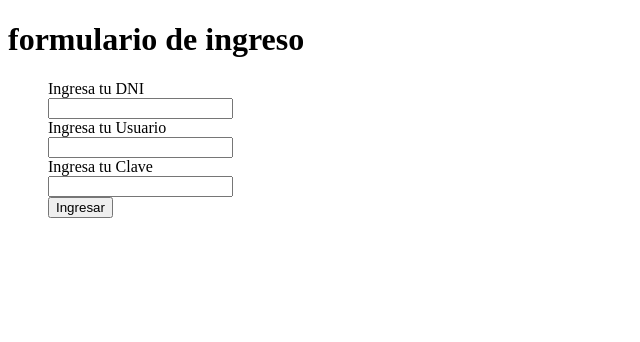
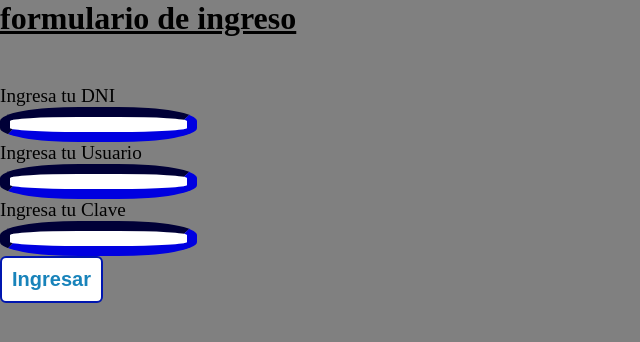
Before and after one commit to kaohhs/codoacodo, a plain HTML site: page ej02.html in a window 1280 px wide. Shown: the whole page, without its empty margins (0-640 px from the left). Drawn offline with Linux system fonts and the light colour scheme.

Commit message:
se agrega estilo

```diff
--- /dev/null
+++ b/custom.css
@@ -0,0 +1,51 @@
+* {
+  padding: 0%;
+  margin: 0%;
+}
+
+h1 {
+  text-decoration: underline;
+  padding-bottom: 3rem;
+}
+
+body {
+  font-family: "Times New Roman", Times, serif;
+  background-color: gray;
+}
+
+.formulario {
+  list-style-type: none;
+  align-items: center;
+  font-family: "Times New Roman", Times, serif;
+  display: flex;
+}
+
+.formulario {
+  font-size: larger;
+  align-content: space-around;
+}
+
+.formulario input {
+  border-width: 10px;
+  border-radius: 40%;
+  border-color: darkblue;
+}
+
+.boton {
+  text-decoration: none;
+  padding: 10px;
+  font-weight: 600;
+  font-size: 20px;
+  color: #ffffff;
+  background-color: #1883ba;
+  border-radius: 6px;
+  border: 2px solid #0016b0;
+
+  color: #1883ba;
+  background-color: #ffffff;
+}
+
+.ingreso text {
+  text-align: center;
+  align-content: center;
+}
--- a/ej02.html
+++ b/ej02.html
@@ -4,21 +4,22 @@
     <meta charset="UTF-8">
     <meta http-equiv="X-UA-Compatible" content="IE=edge">
     <meta name="viewport" content="width=device-width, initial-scale=1.0">
+    <link rel="stylesheet" href="custom.css">
     <title>Ejercicio 2</title>
 </head>
 <body>
 <h1>formulario de ingreso</h1>
 
-<ul style="list-style-type:none">
+<div class="formulario"><form action="ingreso">
     <li>Ingresa tu DNI</li> <input type="number">
     <li>Ingresa tu Usuario</li> <input type="text">
     <li>Ingresa tu Clave</li> <input type="password">
 
-    <li><button>Ingresar</button></li>
-
-</ul>
+    <li><button class="boton">Ingresar</button></li>
+</form>
+</div>
 
 
-
+<script src="app.js"></script>
 </body>
 </html>
```
Also changed, not shown: index.html (+1 -0 lines), app.js (added).
